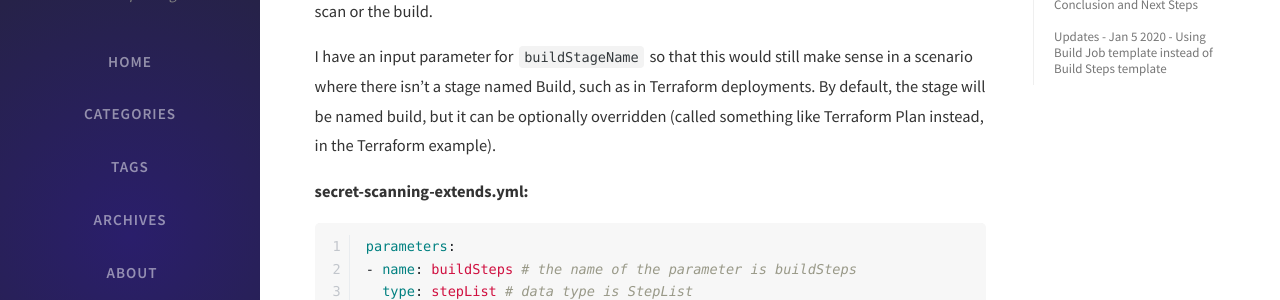
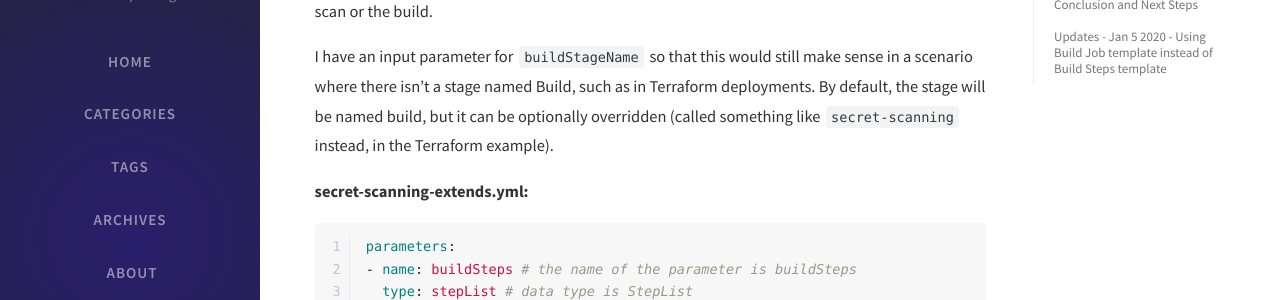
Before and after one commit to joshjohanning/joshjohanning.github.io, a Jekyll site: the page built from _posts/2020-12-08-extends-template.md, in a window 1280 px wide and 900 px high, scrolled down 5129 px. Shown: the part 214-514 px from the top of the window. Built offline with Jekyll 4.4.1, drawn with Linux system fonts in a browser that asks for light colours; nearby versions of some CDN libraries; comment, search, counter and statistics services are not loaded.

Commit message:
fixing build stage name

```diff
--- a/_posts/2020-12-08-extends-template.md
+++ b/_posts/2020-12-08-extends-template.md
@@ -194,7 +194,7 @@ Happy templating!
 
 After using the template for a few weeks, I've made an update to be able to pass in *build jobs* instead of *build steps*. Note that with this template, you can pass in either. I prefer using a separate job under the build stage for the secret scanning bit so I can see what failed - the secret scan or the build.
 
-I have an input parameter for `buildStageName` so that this would still make sense in a scenario where there isn't a stage named Build, such as in Terraform deployments. By default, the stage will be named build, but it can be optionally overridden (called something like Terraform Plan instead, in the Terraform example).
+I have an input parameter for `buildStageName` so that this would still make sense in a scenario where there isn't a stage named Build, such as in Terraform deployments. By default, the stage will be named build, but it can be optionally overridden (called something like `secret-scanning` instead, in the Terraform example).
 
 **secret-scanning-extends.yml:**
 
```
